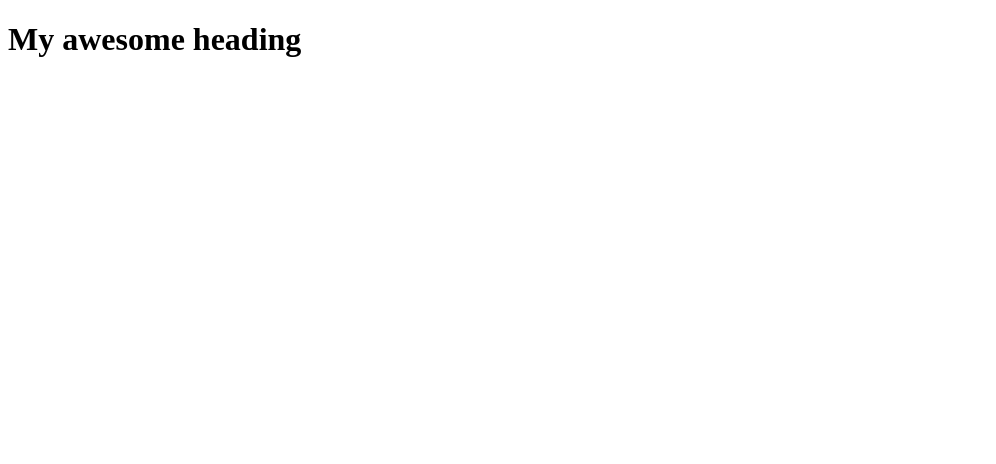
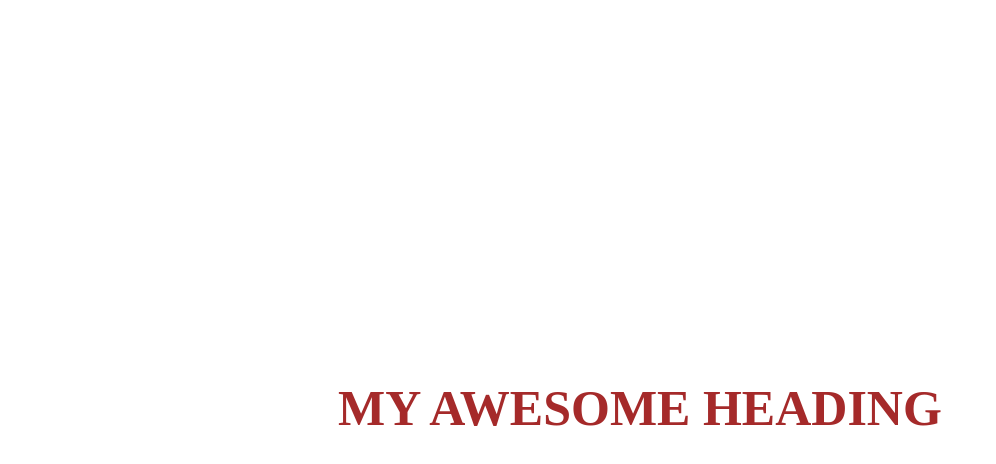
Before and after one commit to scottgamer/gulp-4-task-automation, a website: page src/index.html in a window 1280 px wide. Shown: the whole page, without its empty margins (0-996 px from the left). Drawn offline with nearby package versions, Linux system fonts and the light colour scheme; files that its build step writes are made by us from their sources.

Commit message:
updated sass styles

```diff
--- /dev/null
+++ b/src/sass/common.scss
@@ -0,0 +1,3 @@
+body {
+  font-size: 10px;
+}
--- a/src/sass/main.scss
+++ b/src/sass/main.scss
@@ -1,7 +1,12 @@
-.card {
-  background-color: orange;
+body {
+  display: flex;
+  justify-content: center;
+  align-items: center;
+  min-height: 100vh;
+}
 
-  &__item {
-    font-size: 2rem;
-  }
+.title {
+  font-size: 50px;
+  color: brown;
+  text-transform: uppercase;
 }
--- /dev/null
+++ b/src/sass/pages/contact.scss
@@ -0,0 +1,3 @@
+.contact {
+  width: 400px;
+}
--- /dev/null
+++ b/src/sass/widget.scss
@@ -0,0 +1,3 @@
+.widget {
+  background-color: palegreen;
+}
```
